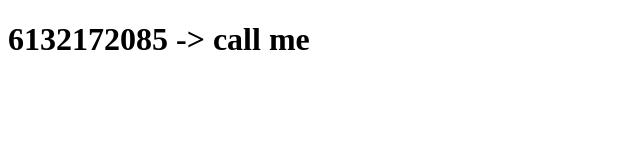
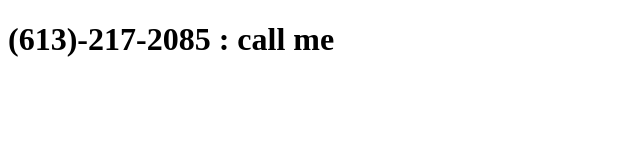
Before and after one commit to abigailk33/abigailk33.github.io, a plain HTML site: page index.html in a window 1280 px wide. Shown: the whole page, without its empty margins (0-640 px from the left). Drawn offline with Linux system fonts and the light colour scheme.

Commit message:
Update index.html

```diff
--- a/index.html
+++ b/index.html
@@ -2,5 +2,5 @@
 <head>
 </head>
 <body>
-  <h1>6132172085 -> call me </h1>
+  <h1>(613)-217-2085 : call me </h1>
 </body>
```
